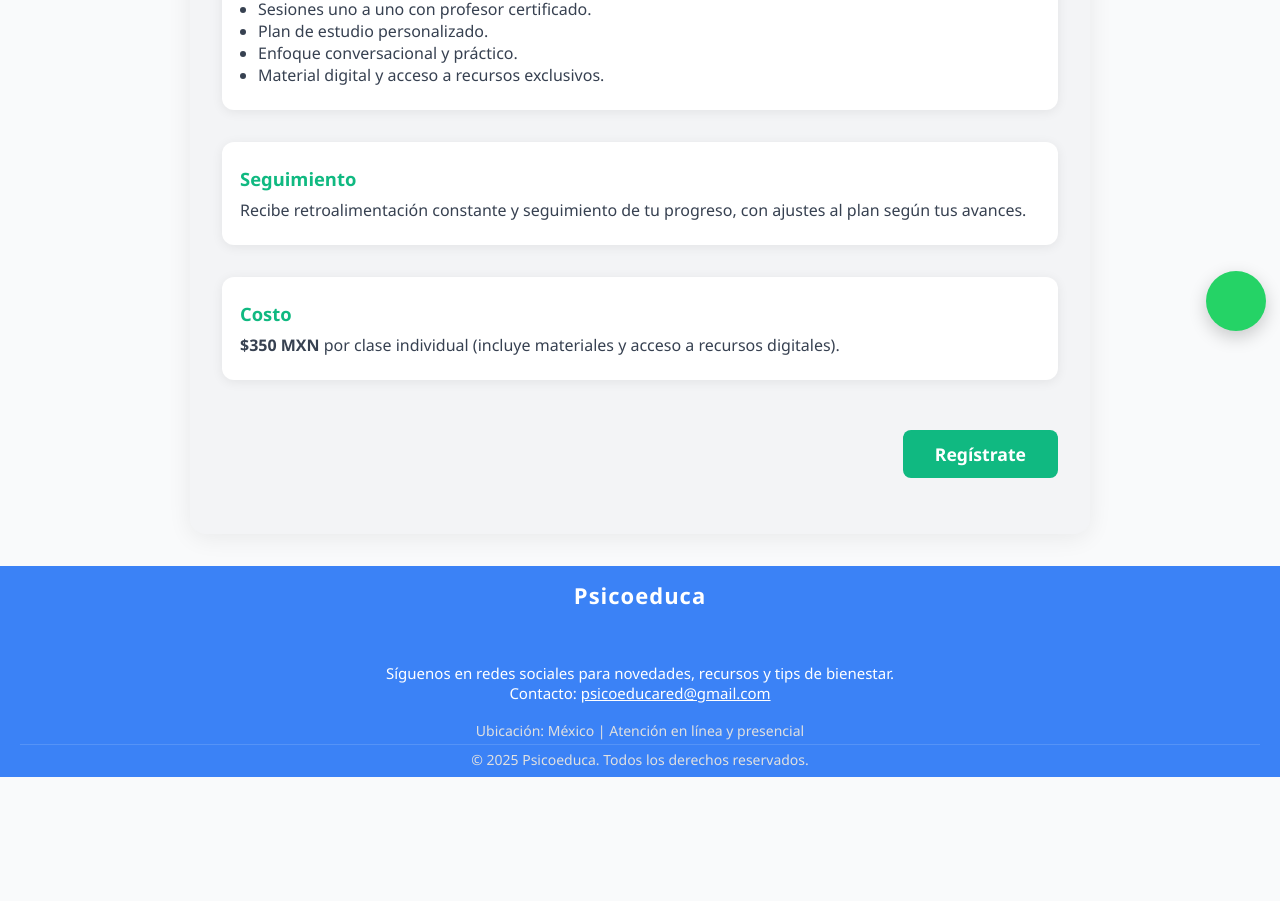
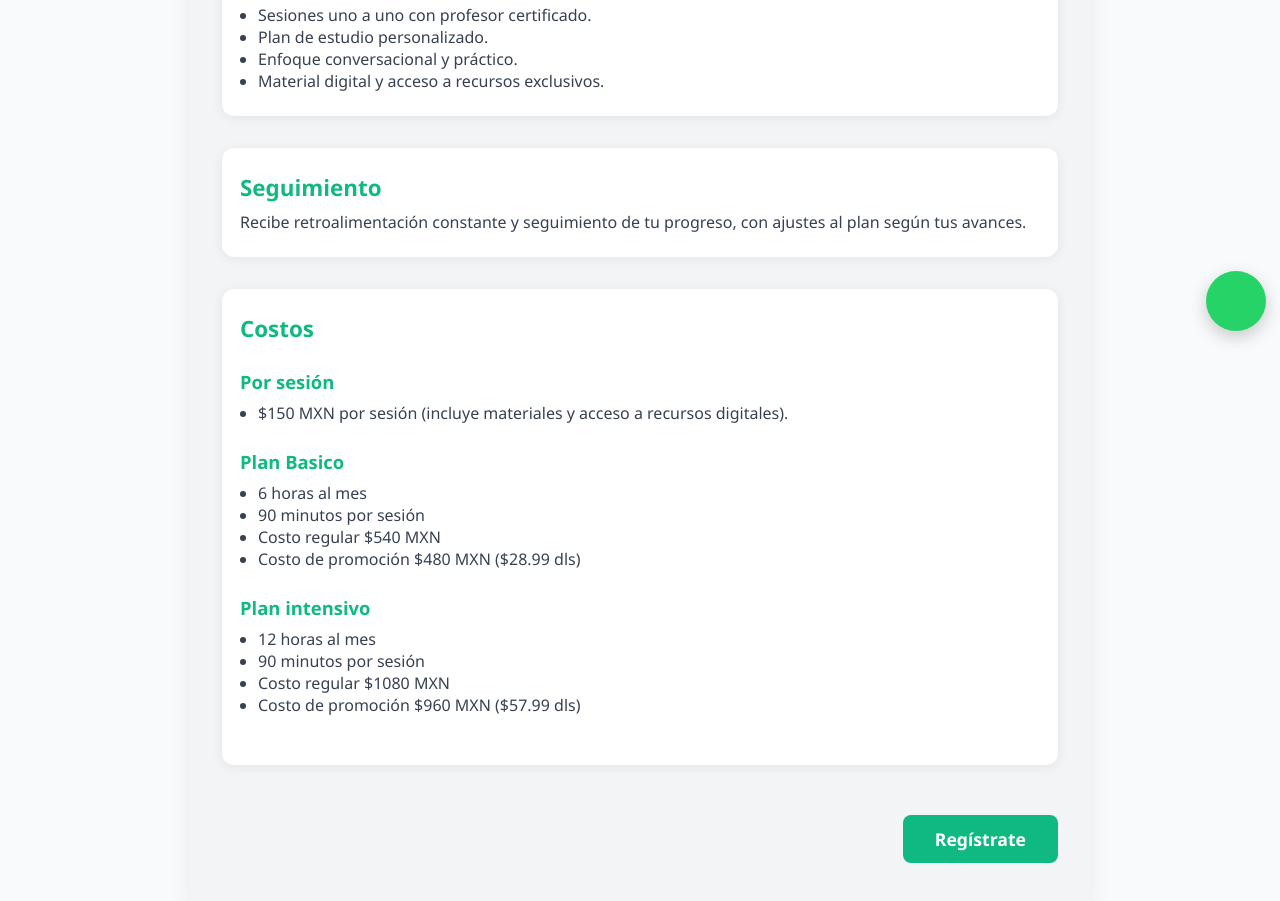
Before and after one commit to juanmanuel2002/psicoeduca, a React (Create React App) app: page /english/clases-individual in a window 1280 px wide. Shown: the part 455-1356 px from the top of the page. Before the commit the page ends 1232 px from the top, so only its background shows below. Built offline with nearby package versions, Linux system fonts and the light colour scheme; no server answers; some icons are missing.

Commit message:
Ajusten en tamanio de letra, e informacion de clases individuales

```diff
--- a/src/pages/clasesGrupo.js
+++ b/src/pages/clasesGrupo.js
@@ -102,7 +102,7 @@ export default function ClasesGrupo() {
           <h3>Seguimiento</h3>
           <p>Recibe retroalimentación constante y seguimiento de tu progreso por parte de nuestros profesores y psicólogos educativos.</p>
         </div>
-        <div className="clases-costo">
+        <div className="clases-costo-grupo">
           <h3>Costo</h3>
           <p><b>$800 MXN</b> al mes (incluye materiales y acceso a recursos digitales).</p>
         </div>
--- a/src/pages/clasesIndividual.js
+++ b/src/pages/clasesIndividual.js
@@ -92,8 +92,25 @@ export default function ClasesIndividual() {
           <p>Recibe retroalimentación constante y seguimiento de tu progreso, con ajustes al plan según tus avances.</p>
         </div>
         <div className="clases-costo">
-          <h3>Costo</h3>
-          <p><b>$350 MXN</b> por clase individual (incluye materiales y acceso a recursos digitales).</p>
+          <h3>Costos</h3>
+          <h3>Por sesión</h3>
+          <ul>
+            <li>$150 MXN por sesión  (incluye materiales y acceso a recursos digitales).</li>
+          </ul>
+          <h3>Plan Basico</h3>
+          <ul>
+            <li>6 horas al mes</li>
+            <li>90 minutos por sesión</li>
+            <li>Costo regular $540 MXN</li>
+            <li>Costo de promoción $480 MXN ($28.99 dls)</li>
+          </ul>
+          <h3>Plan intensivo</h3>
+          <ul>
+            <li>12 horas al mes</li>
+            <li>90 minutos por sesión</li>
+            <li>Costo regular $1080 MXN</li>
+            <li>Costo de promoción $960 MXN ($57.99 dls)</li>
+          </ul>
         </div>
         {loading && (
           <div style={{ display: 'flex', justifyContent: 'center', margin: '16px 0' }}>
--- a/src/styles/aprendiz.css
+++ b/src/styles/aprendiz.css
@@ -98,6 +98,7 @@
   }
   .aprendiz-section {
     padding: 16px 4px;
+    text-align: center;
   }
   .aprendiz-hero {
     flex-direction: column;
--- a/src/styles/clasesGrupo.css
+++ b/src/styles/clasesGrupo.css
@@ -20,16 +20,16 @@
   font-size: 1.15rem;
   margin-bottom: 18px;
 }
-.clases-metodologia, .clases-ruta, .clases-seguimiento, .clases-costo {
+.clases-metodologia, .clases-ruta, .clases-seguimiento, .clases-costo-grupo {
   background: #fff;
   border-radius: 12px;
   box-shadow: 0 2px 12px rgba(0,0,0,0.07);
   padding: 24px 18px;
   margin-bottom: 0;
 }
-.clases-metodologia h3, .clases-ruta h3, .clases-seguimiento h3, .clases-costo h3 {
+.clases-metodologia h3:first-of-type, .clases-ruta h3:first-of-type, .clases-seguimiento h3:first-of-type, .clases-costo-grupo h3:first-of-type {
   color: var(--color-accent, #2563EB);
-  font-size: 1.15rem;
+  font-size: 1.4rem;
   margin-bottom: 8px;
 }
 .clases-metodologia ul, .clases-ruta ol {
--- a/src/styles/clasesIndividual.css
+++ b/src/styles/clasesIndividual.css
@@ -27,11 +27,30 @@
   padding: 24px 18px;
   margin-bottom: 0;
 }
+.clases-metodologia h3:first-of-type, .clases-seguimiento h3:first-of-type, .clases-costo h3:first-of-type {
+  color: var(--color-accent, #2563EB);
+  font-size: 1.4rem;
+  margin-bottom: 8px;
+}
+
+.clases-costo h3:first-of-type {
+  color: var(--color-accent, #2563EB);
+  font-size: 1.4rem;
+  margin-bottom: 25px;
+}
+
 .clases-metodologia h3, .clases-seguimiento h3, .clases-costo h3 {
   color: var(--color-accent, #2563EB);
   font-size: 1.15rem;
   margin-bottom: 8px;
 }
+
+.clases-costo ul {
+  margin-left: 18px;
+  margin-bottom: 25px;
+}
+
+
 .clases-metodologia ul {
   margin-left: 18px;
   margin-bottom: 0;
--- a/src/styles/englishSection.css
+++ b/src/styles/englishSection.css
@@ -247,6 +247,12 @@
   .english-section .resources-list {
     grid-template-columns: 1fr !important;
   }
+
+  .english-cards-conocenos {
+    grid-template-columns: 1fr !important;
+    gap: 52px;
+  }
+
   .english-section  {
     max-width: 100%;
     padding: 24px 12px 32px 12px;
```
